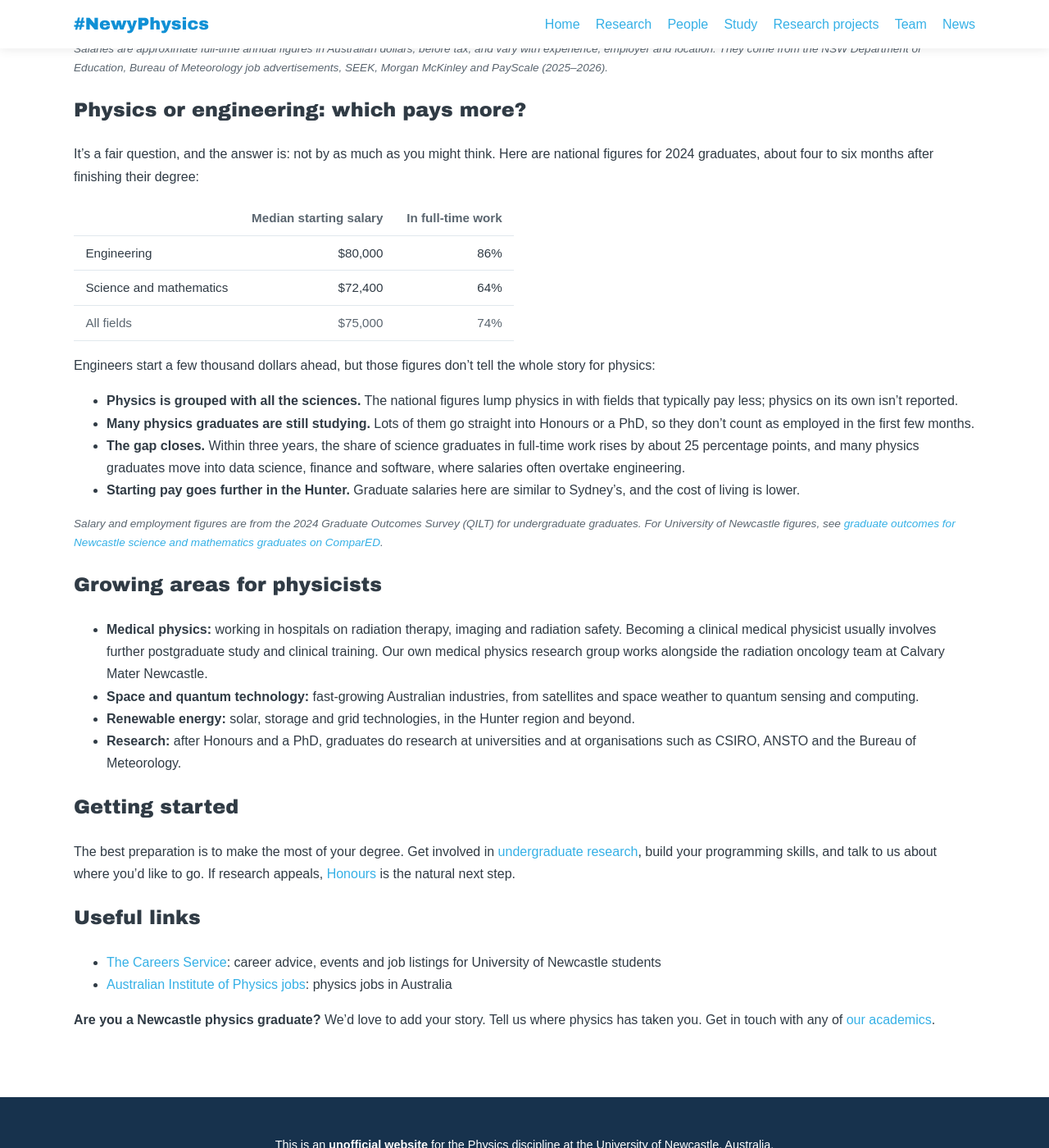
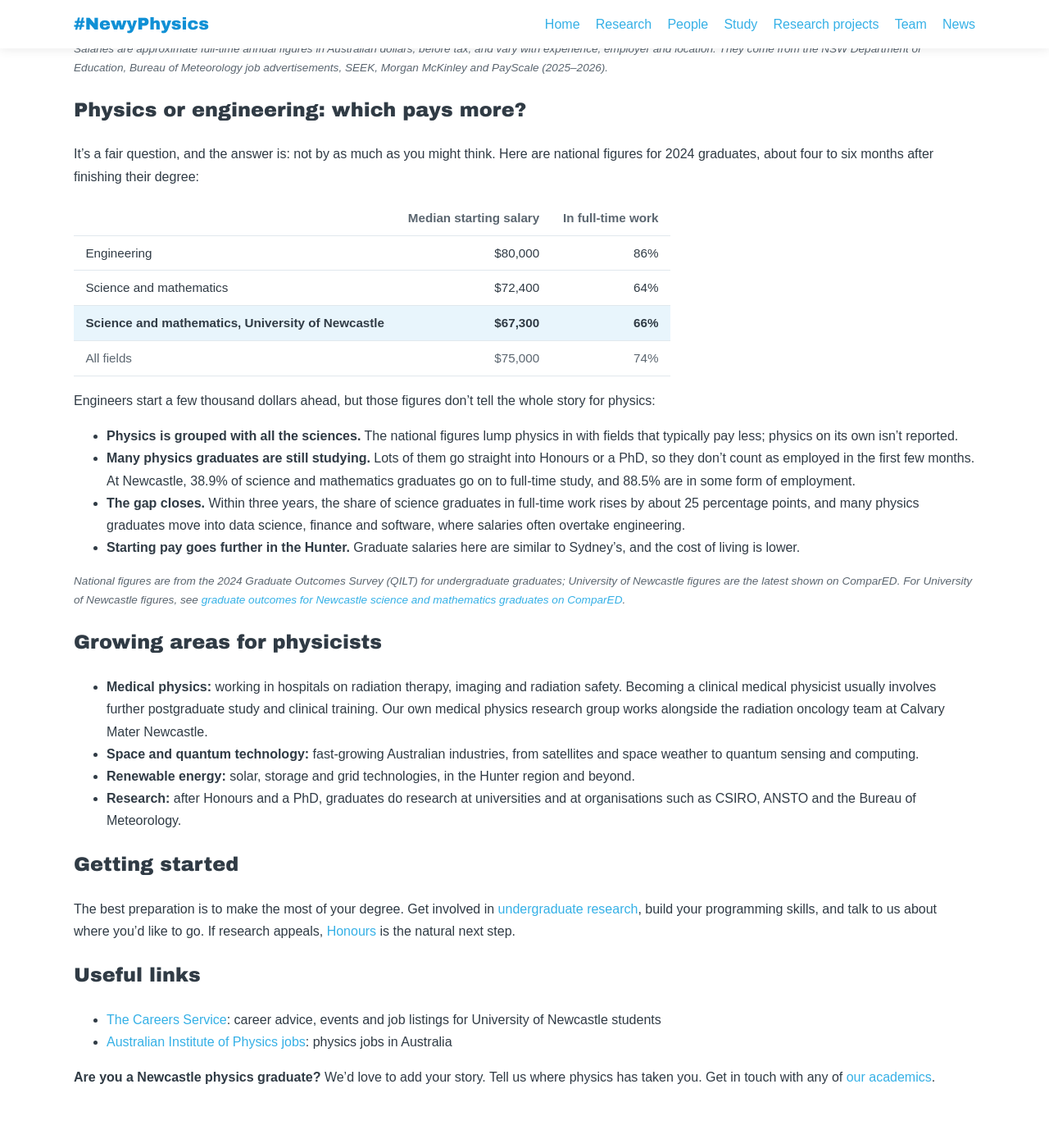
Before and after one commit to NewyPhysics/unofficial_homepage, a Jekyll site: the page built from _teaching/careers.md, in a window 1280 px wide and 1400 px high, scrolled down 3217 px. Shown: the whole window at 82% size. Built offline with Jekyll 4.4.1, drawn with Linux system fonts in a browser that asks for light colours.

Commit message:
Add University of Newcastle science graduate outcomes to salary comparison
Co-Authored-By: Claude Opus 5.5 <noreply@anthropic.com>
Claude-Session: https://claude.ai/code/session_01LYcBCLwvG5rvH6dJMd99nN

```diff
--- a/_teaching/careers.md
+++ b/_teaching/careers.md
@@ -121,17 +121,18 @@ It's a fair question, and the answer is: not by as much as you might think. Here
 |---|---|---|
 | Engineering | $80,000 | 86% |
 | Science and mathematics | $72,400 | 64% |
+| Science and mathematics, University of Newcastle | $67,300 | 66% |
 | All fields | $75,000 | 74% |
 {: .salary-table}
 
 Engineers start a few thousand dollars ahead, but those figures don't tell the whole story for physics:
 
 - **Physics is grouped with all the sciences.** The national figures lump physics in with fields that typically pay less; physics on its own isn't reported.
-- **Many physics graduates are still studying.** Lots of them go straight into Honours or a PhD, so they don't count as employed in the first few months.
+- **Many physics graduates are still studying.** Lots of them go straight into Honours or a PhD, so they don't count as employed in the first few months. At Newcastle, 38.9% of science and mathematics graduates go on to full-time study, and 88.5% are in some form of employment.
 - **The gap closes.** Within three years, the share of science graduates in full-time work rises by about 25 percentage points, and many physics graduates move into data science, finance and software, where salaries often overtake engineering.
 - **Starting pay goes further in the Hunter.** Graduate salaries here are similar to Sydney's, and the cost of living is lower.
 
-<p class="salary-note">Salary and employment figures are from the 2024 Graduate Outcomes Survey (QILT) for undergraduate graduates. For University of Newcastle figures, see <a href="https://www.compared.edu.au/institution/university-of-newcastle/study-area/science-mathematics/undergraduate">graduate outcomes for Newcastle science and mathematics graduates on ComparED</a>.</p>
+<p class="salary-note">National figures are from the 2024 Graduate Outcomes Survey (QILT) for undergraduate graduates; University of Newcastle figures are the latest shown on ComparED. For University of Newcastle figures, see <a href="https://www.compared.edu.au/institution/university-of-newcastle/study-area/science-mathematics/undergraduate">graduate outcomes for Newcastle science and mathematics graduates on ComparED</a>.</p>
 
 ## Growing areas for physicists
 
--- a/assets/css/style.css
+++ b/assets/css/style.css
@@ -226,3 +226,4 @@ h1, h2, h3, .logo h1 {
 .salary-table th { color:#5b6670; font-weight:700; }
 .salary-table td:nth-child(n+2), .salary-table th:nth-child(n+2) { text-align:right; font-variant-numeric:tabular-nums; }
 .salary-table tr:last-child td { color:#5b6670; }
+.salary-table tr:nth-child(3) td { background:#e8f5fc; font-weight:700; }
```
